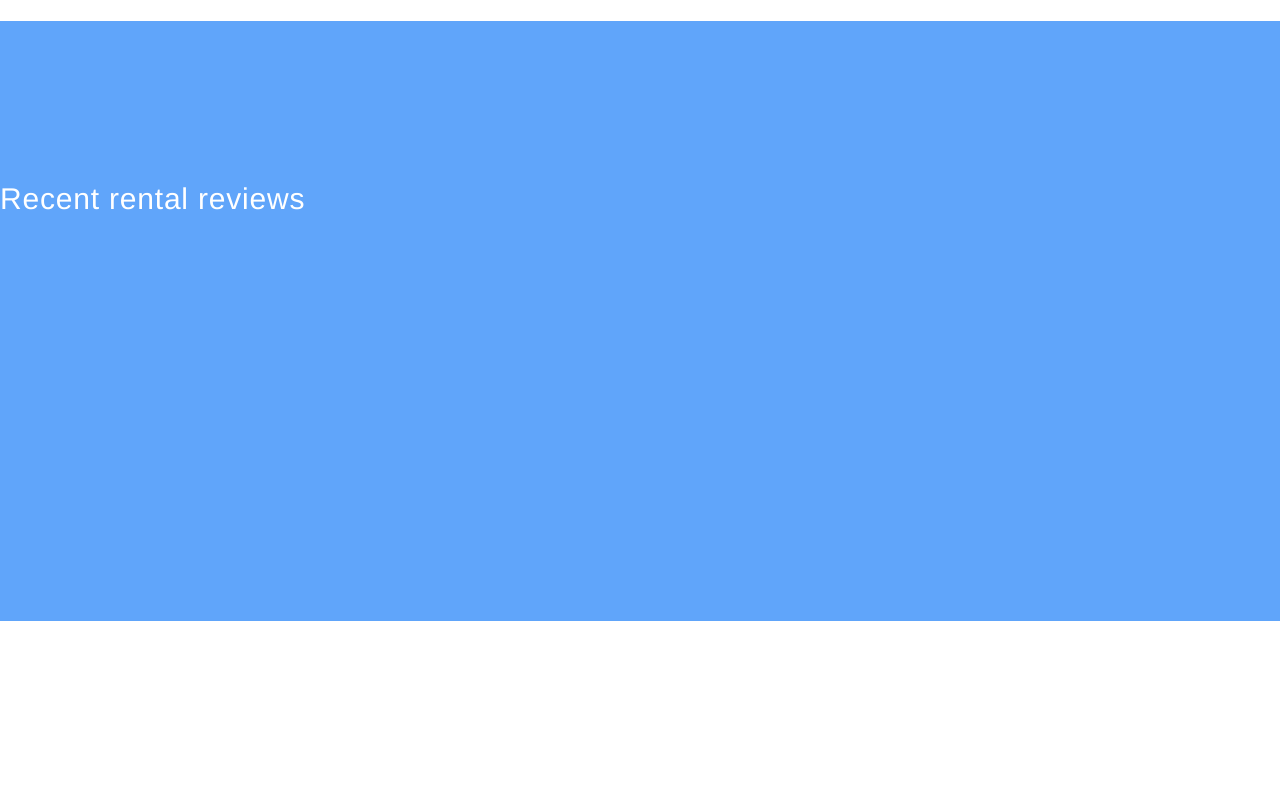
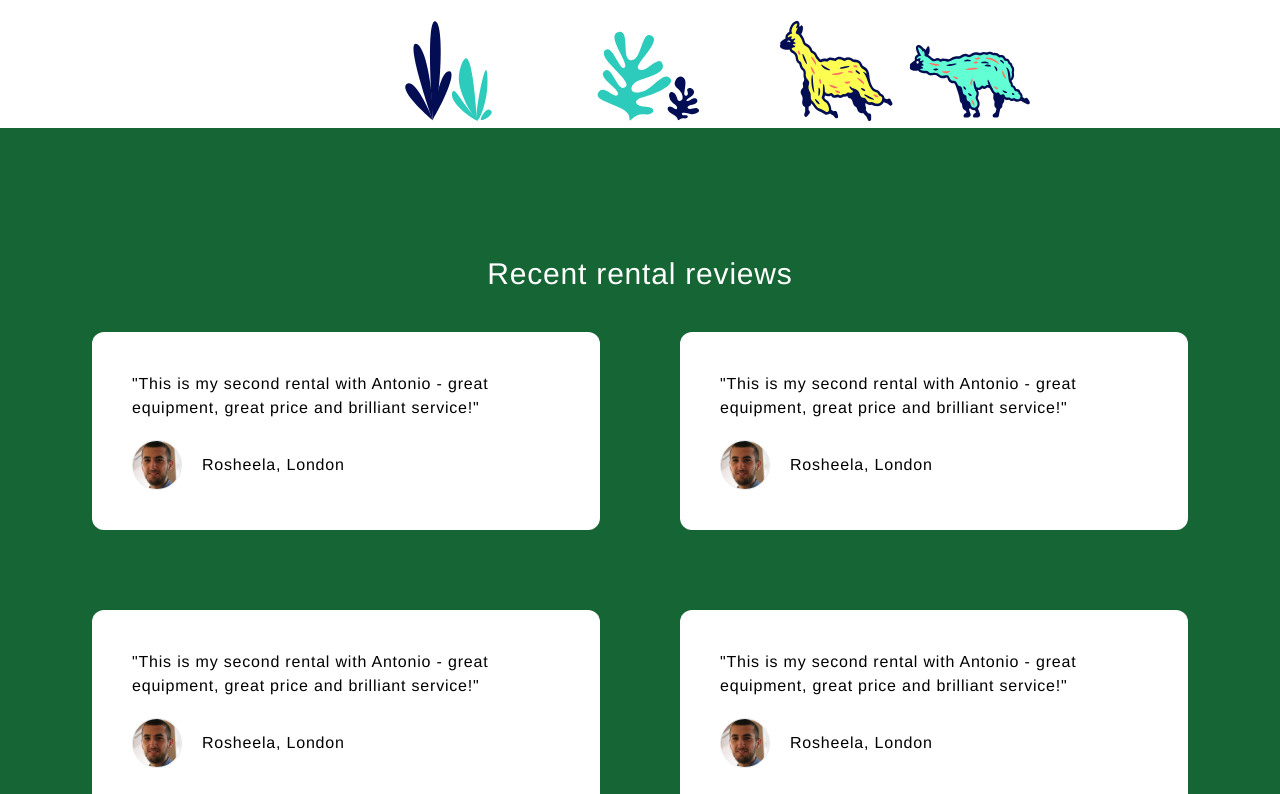
Before and after one commit to sphade/fatllama, a Next.js app: page / in a window 1280 px wide. Shown: the part 4380-5174 px from the top of the page. Built offline with nearby package versions, Linux system fonts and the light colour scheme; a web font is replaced by a local one.

Commit message:
progress-2

```diff
--- a/components/Reviews.jsx
+++ b/components/Reviews.jsx
@@ -1,13 +1,105 @@
-import React from 'react'
+import Image from "next/image";
+import React from "react";
 
 const Reviews = () => {
+  const item = [
+    {
+      name: "",
+      pic: "",
+      quote: "",
+      star: 5,
+      town: "",
+    },
+  ];
   return (
-      <div className='h-[600px] mt-24 py-40 flex  bg-blue-400 '>
-      <h3 className='text-3xl  text-white'>
-      Recent rental reviews
-          </h3>
+    <div className="mt-24">
+      <div className="flex space-x-20    justify-center ">
+        <div className="  ">
+          <Image
+            src="/assets/fat-llama-plants-001.svg"
+            alt="hiscox"
+            width={450}
+            height={100}
+          />
+        </div>
+
+        <div className="  ">
+          <Image
+            src="/assets/fat-llama-larrys-running.svg"
+            alt="hiscox"
+            width={250}
+            height={100}
+          />
+        </div>
       </div>
-  )
-}
+      <div className=" relative  py-32 flex items-center flex-col  bg-green-800 ">
+        <h3 className="text-3xl  text-white">Recent rental reviews</h3>
+        <div className="gap-20 mt-10 max-w-[1096px] w-full grid grid-cols-2 ">
+          <div className="bg-white px-10 p-10 rounded-xl space-y-5">
+            <p>
+              "This is my second rental with Antonio - great equipment, great
+              price and brilliant service!"
+            </p>
+            <div className="flex items-center space-x-5">
+              <div className="rounded-full w-[50px] h-[50px] relative overflow-hidden border inline-block">
+                <Image src="/assets/Adam.jpg" alt="hiscox" layout="fill" />
+              </div>
+              <div>
+                <p>Rosheela, London</p>
+                <div>{}</div>
+              </div>
+            </div>
+          </div>
+          <div className="bg-white px-10 p-10 rounded-xl space-y-5">
+            <p>
+              "This is my second rental with Antonio - great equipment, great
+              price and brilliant service!"
+            </p>
+            <div className="flex items-center space-x-5">
+              <div className="rounded-full w-[50px] h-[50px] relative overflow-hidden border inline-block">
+                <Image src="/assets/Adam.jpg" alt="hiscox" layout="fill" />
+              </div>
+              <div>
+                <p>Rosheela, London</p>
+                <div>{}</div>
+              </div>
+            </div>
+          </div>
+          <div className="bg-white px-10 p-10 rounded-xl space-y-5">
+            <p>
+              "This is my second rental with Antonio - great equipment, great
+              price and brilliant service!"
+            </p>
+            <div className="flex items-center space-x-5">
+              <div className="rounded-full w-[50px] h-[50px] relative overflow-hidden border inline-block">
+                <Image src="/assets/Adam.jpg" alt="hiscox" layout="fill" />
+              </div>
+              <div>
+                <p>Rosheela, London</p>
+                <div>{}</div>
+              </div>
+            </div>
+          </div>
+          <div className="bg-white px-10 p-10 rounded-xl space-y-5">
+            <p>
+              "This is my second rental with Antonio - great equipment, great
+              price and brilliant service!"
+            </p>
+            <div className="flex items-center space-x-5">
+              <div className="rounded-full w-[50px] h-[50px] relative overflow-hidden border inline-block">
+                <Image src="/assets/Adam.jpg" alt="hiscox" layout="fill" />
+              </div>
+              <div>
+                <p>Rosheela, London</p>
+                <div>{}</div>
+              </div>
+            </div>
+          </div>
+        </div>
+        <button className="btn-header mt-10">browse items</button>
+      </div>
+    </div>
+  );
+};
 
-export default Reviews
+export default Reviews;
```
Also changed, not shown: public/assets/Adam.jpg (added), public/assets/fat-llama-larrys-running.svg (added).
